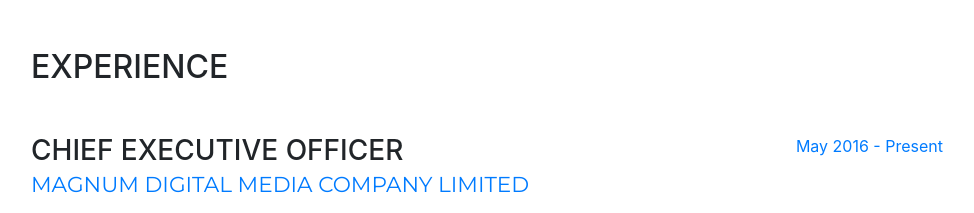
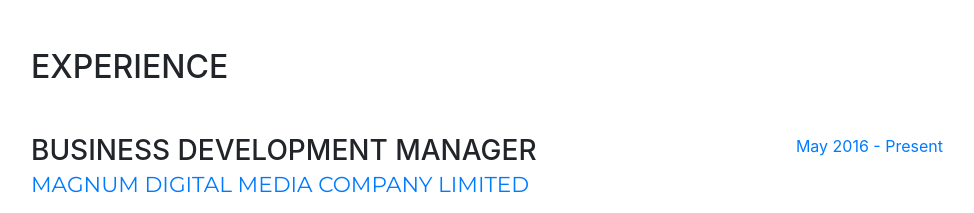
Before and after one commit to nduas77/KenyanGeek.github.io, a website with bundled scripts: page index.html in a window 1280 px wide. Shown: the part 800-1013 px from the top of the page, without its empty margins (289-1263 px from the left). Built offline with nearby package versions, Linux system fonts and the light colour scheme; a script that the page names is missing; a web font is replaced by a local one.

Commit message:
Changed Title

```diff
--- a/index.html
+++ b/index.html
@@ -125,7 +125,7 @@
 
           <div class="resume-item d-flex flex-column flex-md-row mb-5">
             <div class="resume-content mr-auto">
-              <h3 class="mb-0">Chief Executive Officer</h3>
+              <h3 class="mb-0">Business Development Manager</h3>
               <div class="subheading mb-3"> <span><a href="magnumdigitalke.com">Magnum Digital Media Company Limited </a></div>
               <p>I lead a team of some of the best minds developing products in the Software Engineering, Conference Services, Hospital and Pharmacy Information management and Social Media spaces.
                 With future interests in Artificial Intelligence <span><i class="fa fa-android" aria-hidden="true"></i></span>, Machine Learning and the Blockchain Technologies <span><i class="fa fa-btc" aria-hidden="true"></i></span>.
```
